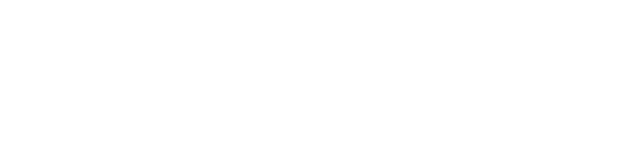
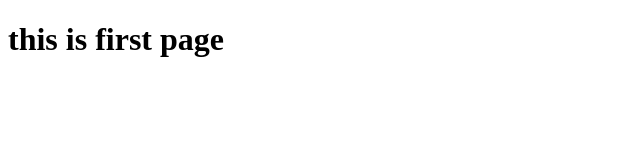
Before and after one commit to umairnisar5/tribute-page, a plain HTML site: page practic.html in a window 1280 px wide. Shown: the whole page, without its empty margins (0-640 px from the left). Drawn offline with Linux system fonts and the light colour scheme.

Commit message:
Update practic.html
scend day my practic

```diff
--- a/practic.html
+++ b/practic.html
@@ -3,4 +3,7 @@
     <head>
         <title>umair</title>
     </head>
+    <body>
+        <h1>this is first page </h1>
+    </body>
 </html>
```
